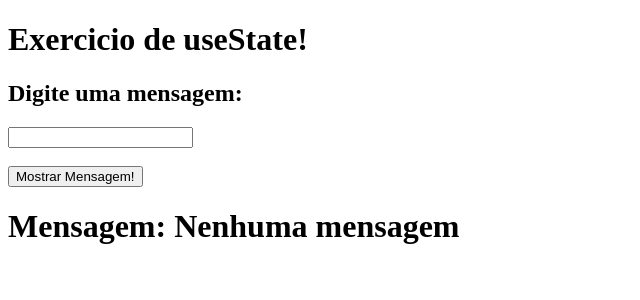
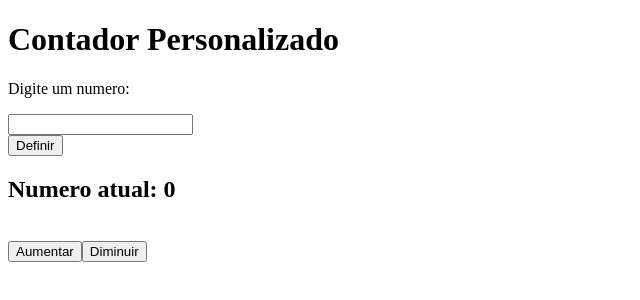
Before and after one commit to Dudutenor/react-typescript-studies, a React (Vite) app: page / in a window 1280 px wide. Shown: the top 300 px of the page, without its empty margins (0-640 px from the left). Built offline with nearby package versions, Linux system fonts and the light colour scheme.

Commit message:
Exercicio de Contador Personalizado!

```diff
--- a/src/App.tsx
+++ b/src/App.tsx
@@ -2,29 +2,45 @@ import {useState} from 'react'
 
 
 export default function App(){
-    const[input, setInput] = useState("")
+    const [input, setInput] = useState("")
 
-    const[mensagem, setMensagem] = useState("Nenhuma mensagem")
+    const [numero, setNumero] = useState(0)
 
-    function mostrarMensagem(){
-        setMensagem(input)
+    function Defenir(){
+        setNumero( Number(input))
+    }
+
+    function Aumentar(){
+        setNumero(numero + 1)
+    }
+
+    function Diminuir(){
+        setNumero(numero - 1)
     }
 
     return(
         <div>
-            <h1>Exercicio de useState!</h1>
+            <h1>Contador Personalizado</h1>
 
-            <h2>Digite uma mensagem:</h2>
+            <p>Digite um numero:</p>
 
             <input
             placeholder=''
             value={input}
             onChange={(e) => setInput(e.target.value)}
+            />
 
-            />
-            <br /><br/>
-            <button onClick={mostrarMensagem}>Mostrar Mensagem!</button>
-            <h1>Mensagem: {mensagem}</h1>
+            <br/>
+
+            <button onClick={Defenir}>Definir</button>
+
+            <h2>Numero atual: {numero}</h2>
+
+            <br />
+        <button onClick={Aumentar}>
+        Aumentar</button>
+        <button onClick={Diminuir}
+        >Diminuir</button>
 
         </div>
     )
```
